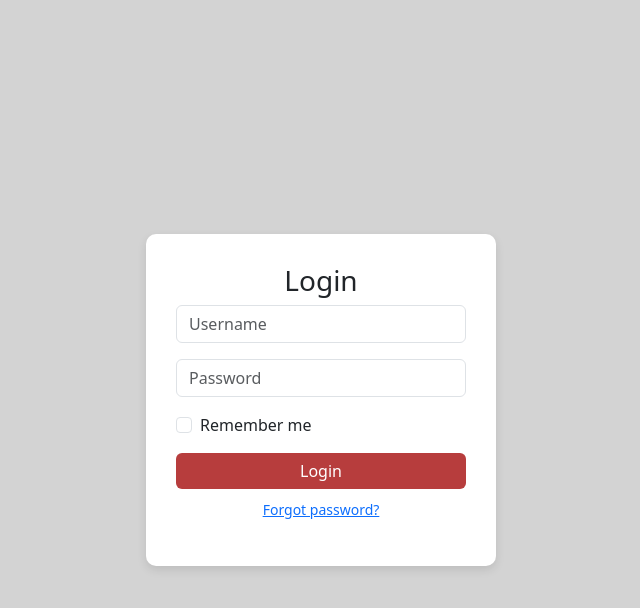
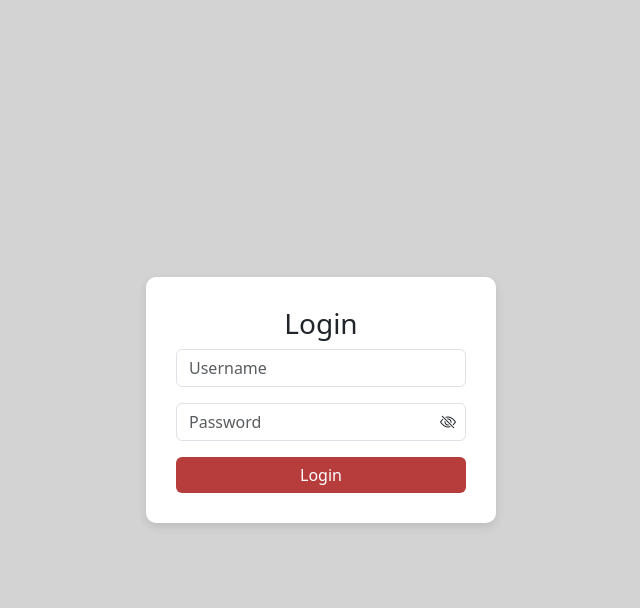
Before and after one commit to tarripewe/Sistem-Informasi-Kampusku, a PHP site: page /login.php in a window 1280 px wide. Shown: the top 608 px of the page, without its empty margins (319-959 px from the left). Run offline with PHP 8.4, Linux system fonts and the light colour scheme.

Commit message:
Integrasi login with Sha1

```diff
--- a/login.php
+++ b/login.php
@@ -1,11 +1,58 @@
+<?php
+session_start();
+include 'config.php'; // Pastikan koneksi database benar
+
+error_reporting(E_ALL);
+ini_set('display_errors', 1);
+
+$error = "";
+
+if ($_SERVER["REQUEST_METHOD"] == "POST") {
+    $username = trim($_POST['username']);
+    $password = trim($_POST['password']);
+
+    if (empty($username) || empty($password)) {
+        $error = "⚠️ Username dan password wajib diisi!";
+    } else {
+        $query = "SELECT * FROM user WHERE username = ?";
+        $stmt = mysqli_prepare($conn, $query);
+
+        if ($stmt) {
+            mysqli_stmt_bind_param($stmt, "s", $username);
+            mysqli_stmt_execute($stmt);
+            $result = mysqli_stmt_get_result($stmt);
+
+            if ($row = mysqli_fetch_assoc($result)) {
+                $hashed_password = sha1($password); // Hash dengan SHA1
+
+                if ($hashed_password === $row['password']) {
+                    $_SESSION['username'] = $username;
+                    echo "<script>window.location.href='mahasiswa.php';</script>";
+                    exit();
+                } else {
+                    $error = "⚠️ Password salah!";
+                }
+            } else {
+                $error = "⚠️ Username tidak ditemukan!";
+            }
+
+            mysqli_stmt_close($stmt);
+        } else {
+            die("Error dalam menyiapkan statement: " . mysqli_error($conn));
+        }
+    }
+}
+?>
+
 <!DOCTYPE html>
 <html lang="id">
-
 <head>
     <meta charset="UTF-8">
     <meta name="viewport" content="width=device-width, initial-scale=1.0">
     <title>Login</title>
     <link href="https://cdn.jsdelivr.net/npm/bootstrap@5.3.0/dist/css/bootstrap.min.css" rel="stylesheet">
+    <link rel="stylesheet" href="https://cdn.jsdelivr.net/npm/bootstrap-icons/font/bootstrap-icons.css">
+    <script src="https://cdn.jsdelivr.net/npm/bootstrap@5.3.0/dist/js/bootstrap.bundle.min.js"></script>
     <style>
         body {
             background-color: #d3d3d3;
@@ -25,11 +72,6 @@
             width: 350px;
         }
 
-        .login-container img {
-            width: 80px;
-            margin-bottom: 15px;
-        }
-
         .btn-primary {
             background-color: #b73d3d;
             border: none;
@@ -39,9 +81,16 @@
             background-color: #8c2f2f;
         }
 
-        .register-link {
-            margin-top: 10px;
-            font-size: 14px;
+        .password-container {
+            position: relative;
+        }
+
+        .toggle-password {
+            position: absolute;
+            top: 50%;
+            right: 10px;
+            transform: translateY(-50%);
+            cursor: pointer;
         }
     </style>
 </head>
@@ -49,27 +98,64 @@
 <body>
     <div class="login-container">
         <h3>Login</h3>
-        <!-- Menampilkan pesan error jika ada -->
-        <!-- <?php if (isset($error)) echo "<div class='alert alert-danger'>$error</div>"; ?> -->
         <form method="post">
             <div class="mb-3">
                 <input type="text" name="username" class="form-control" placeholder="Username" required>
             </div>
-            <div class="mb-3">
-                <input type="password" name="password" class="form-control" placeholder="Password" required>
+            <div class="mb-3 password-container">
+                <input type="password" id="password" name="password" class="form-control" placeholder="Password" required>
+                <i class="bi bi-eye-slash toggle-password" id="togglePassword"></i>
             </div>
-            <div class="mb-3 form-check text-start">
-                <input type="checkbox" class="form-check-input" id="rememberMe">
-                <label class="form-check-label" for="rememberMe">Remember me</label>
+            <button type="submit" class="btn btn-primary w-100">Login</button>
+        </form>
+    </div>
+
+    <!-- Modal Error -->
+    <div class="modal fade" id="errorModal" tabindex="-1" aria-labelledby="errorModalLabel" aria-hidden="true">
+        <div class="modal-dialog modal-dialog-centered">
+            <div class="modal-content border-danger">
+                <div class="modal-header bg-danger text-white">
+                    <h5 class="modal-title" id="errorModalLabel">Login Gagal</h5>
+                    <button type="button" class="btn-close btn-close-white" data-bs-dismiss="modal" aria-label="Close"></button>
+                </div>
+                <div class="modal-body text-danger text-center">
+                    <i class="bi bi-exclamation-triangle-fill" style="font-size: 2rem;"></i>
+                    <p class="mt-2"><?php echo $error; ?></p>
+                </div>
+                <div class="modal-footer">
+                    <button type="button" class="btn btn-danger w-100" data-bs-dismiss="modal">Coba Lagi</button>
+                </div>
             </div>
-            <button type="submit" class="btn btn-primary w-100"  onclick="window.location.href='mahasiswa.php'">Login</button>
-        </form>
-        <div class="register-link">
-            <p><a href="forgot.php">Forgot password?</a>
-            </p>
-            <!-- Not registered? <a href="register.php">Create an account!</a> -->
         </div>
     </div>
+
+    <!-- Tampilkan Modal Jika Error -->
+    <?php if (isset($error) && !empty($error)): ?>
+        <script>
+            document.addEventListener("DOMContentLoaded", function() {
+                var errorModal = new bootstrap.Modal(document.getElementById('errorModal'));
+                errorModal.show();
+            });
+        </script>
+    <?php endif; ?>
+
+    <!-- Toggle Password Visibility -->
+    <script>
+        document.getElementById("togglePassword").addEventListener("click", function() {
+            var passwordField = document.getElementById("password");
+            var icon = document.getElementById("togglePassword");
+
+            if (passwordField.type === "password") {
+                passwordField.type = "text";
+                icon.classList.remove("bi-eye-slash");
+                icon.classList.add("bi-eye");
+            } else {
+                passwordField.type = "password";
+                icon.classList.remove("bi-eye");
+                icon.classList.add("bi-eye-slash");
+            }
+        });
+    </script>
+
 </body>
-
 </html>
```
Also changed, not shown: sidebar.php (+5 -2 lines).
